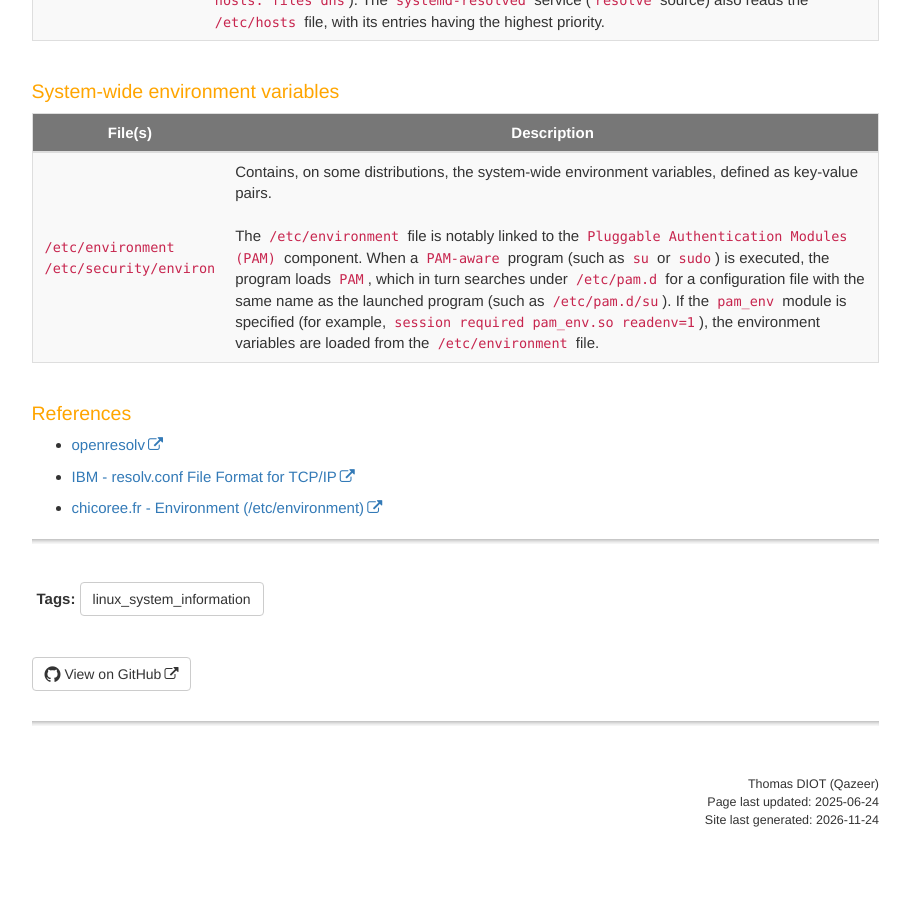
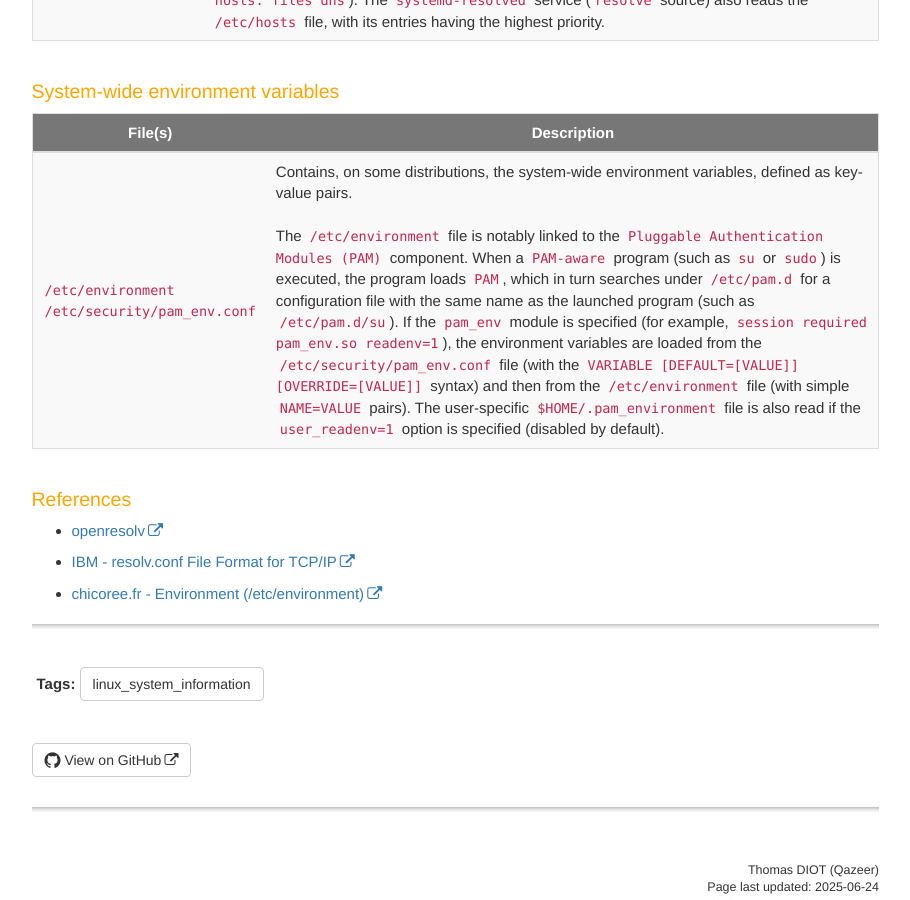
Before and after one commit to Qazeer/artefacts.help, a Jekyll site: the page built from pages/linux/basic_information.md, in a window 1280 px wide and 900 px high, scrolled down 2098 px. Shown: the whole window, without its empty margins (331-1241 px from the left). Built offline with Jekyll 4.4.1, drawn with Linux system fonts in a browser that asks for light colours; comment, search, counter and statistics services are not loaded; before the commit the page ends 2977 px from its top, so only the background shows below that.

Commit message:
[Artefact] Linux basic information - Replace /etc/security/environ with pam_env.conf

```diff
--- a/pages/linux/basic_information.md
+++ b/pages/linux/basic_information.md
@@ -1,7 +1,7 @@
 ---
 title: Basic system information
 summary: 'A variety of information about the local system is stored as text files: computer hostname, system timezone, mounted filesystems, DNS nameservers, etc.'
-keywords: etc, hostname, timezone, localtime, adjtime, fstab, DNS, nameservers, resolv.conf, openresolv, systemd-resolved, hosts, nsswitch.conf, environment
+keywords: etc, hostname, timezone, localtime, adjtime, fstab, DNS, nameservers, resolv.conf, openresolv, systemd-resolved, hosts, nsswitch.conf, environment, pam_env.conf
 tags:
   - linux_system_information
 default_location: '/etc/hostname\n /etc/localtime\n /etc/timezone\n /etc/fstab\n /etc/resolv.conf\n /etc/hosts\n /etc/environment'
@@ -45,7 +45,7 @@ folder: linux
 
 | File(s) | Description |
 |---------|-------------|
-| `/etc/environment` <br> `/etc/security/environ` | Contains, on some distributions, the system-wide environment variables, defined as key-value pairs. <br><br> The `/etc/environment` file is notably linked to the `Pluggable Authentication Modules (PAM)` component. When a `PAM-aware` program (such as `su` or `sudo`) is executed, the program loads `PAM`, which in turn searches under `/etc/pam.d` for a configuration file with the same name as the launched program (such as `/etc/pam.d/su`). If the `pam_env` module is specified (for example, `session required pam_env.so readenv=1`), the environment variables are loaded from the `/etc/environment` file. |
+| `/etc/environment` <br> `/etc/security/pam_env.conf` | Contains, on some distributions, the system-wide environment variables, defined as key-value pairs. <br><br> The `/etc/environment` file is notably linked to the `Pluggable Authentication Modules (PAM)` component. When a `PAM-aware` program (such as `su` or `sudo`) is executed, the program loads `PAM`, which in turn searches under `/etc/pam.d` for a configuration file with the same name as the launched program (such as `/etc/pam.d/su`). If the `pam_env` module is specified (for example, `session required pam_env.so readenv=1`), the environment variables are loaded from the `/etc/security/pam_env.conf` file (with the `VARIABLE [DEFAULT=[VALUE]] [OVERRIDE=[VALUE]]` syntax) and then from the `/etc/environment` file (with simple `NAME=VALUE` pairs). The user-specific `$HOME/.pam_environment` file is also read if the `user_readenv=1` option is specified (disabled by default). |
 
 ### References
 
```
